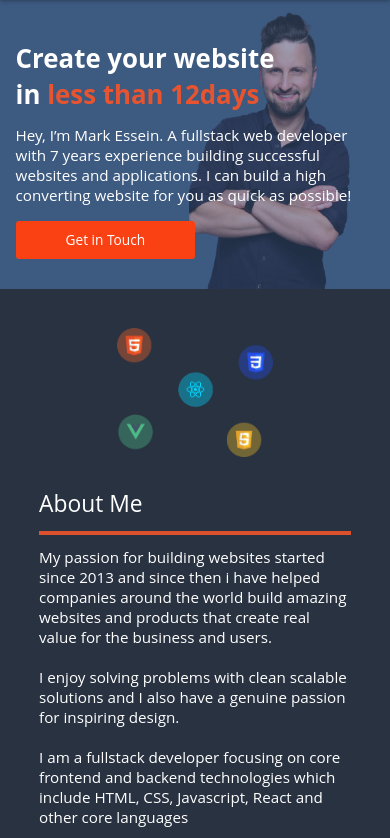
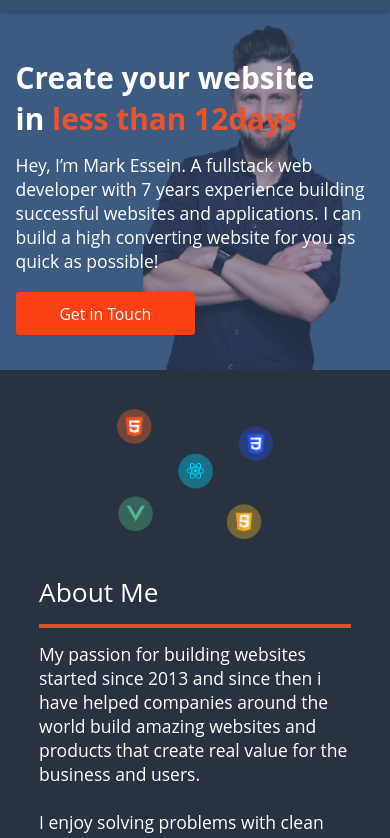
Before and after one commit to mahesh4net/practice-site, a plain HTML site: page index.html in a window 390 px wide. Shown: the part 66-904 px from the top of the page. Drawn offline with Linux system fonts and the light colour scheme.

Commit message:
Update styles.css

```diff
--- a/styles.css
+++ b/styles.css
@@ -656,7 +656,7 @@ text-align: left;
 @media screen and (max-width: 430px){
 
 * {
-        font-size: 3.9vw;
+        font-size: 4.5vw;
     }
 
     h1 {
```
